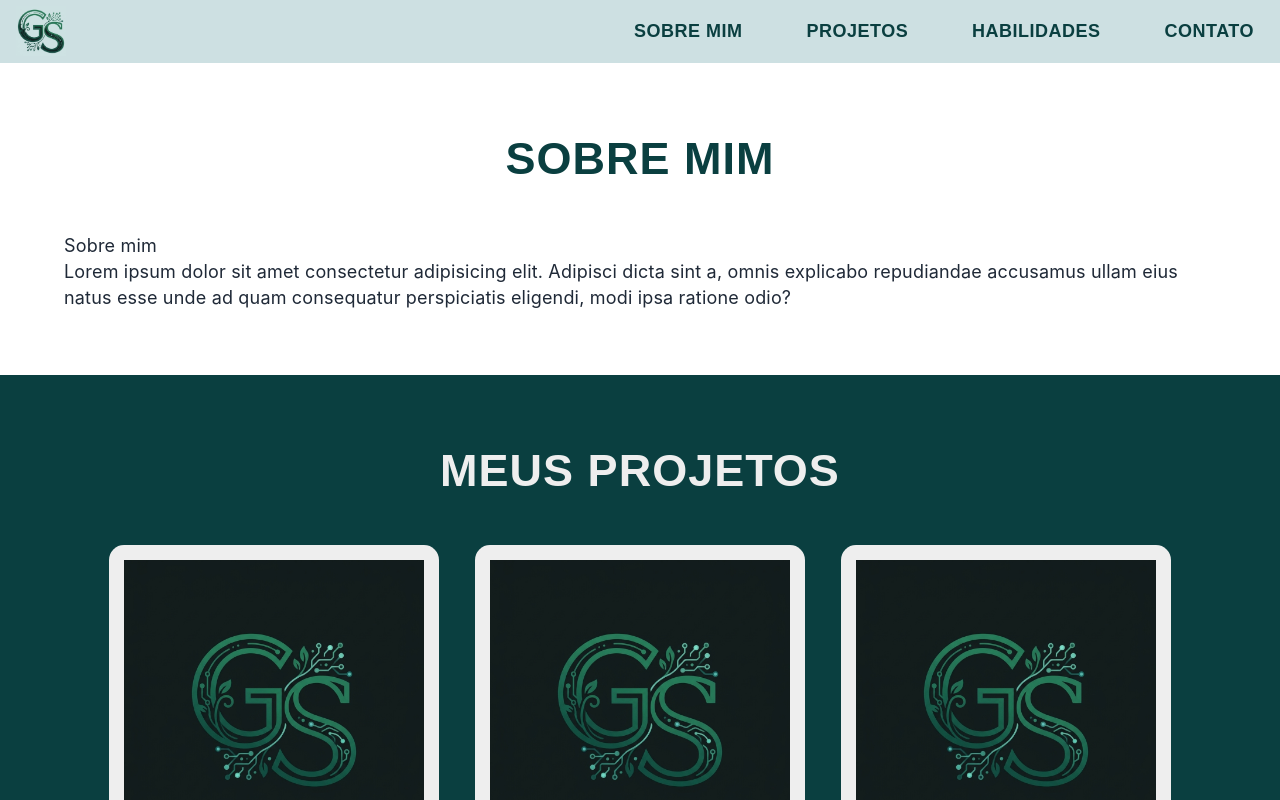
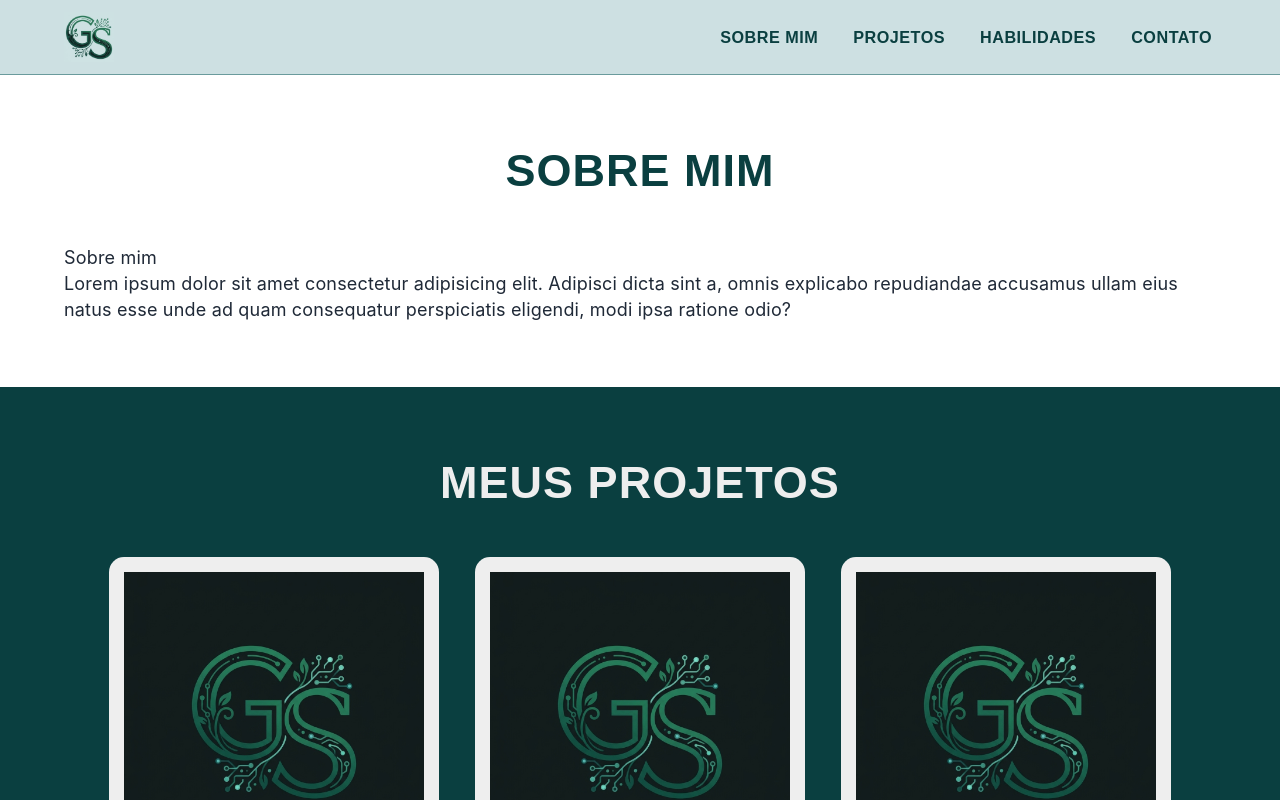
Before and after one commit to gabriellysaless/portifolio, a React (Vite) app: page / in a window 1280 px wide. Shown: the top 800 px of the page. Built offline with nearby package versions, Linux system fonts and the light colour scheme.

Commit message:
style: estilo do Header atualizado

```diff
--- a/src/components/Header/Header.module.css
+++ b/src/components/Header/Header.module.css
@@ -2,8 +2,10 @@
     display: flex;
     justify-content: space-between;
     align-items: center;
-    padding: .5vw 2vh;
+
+    padding: 12px 5%;
     background-color: #CDE0E2;
+    border-bottom: 1px solid #0f5b5c83;
 }
 
 .header__image {
@@ -12,23 +14,25 @@
 
 .header__nav {
     display: flex;
-    justify-content: space-between;
     align-items: center;
-    width: 50vw;
+    gap: 1.5rem;
 }
 
 .header__nav a {
     text-decoration: none;
     color: #0A3F40;
+
     font-family: 'Poppins', sans-serif;
-    font-weight: 700;
+    font-weight: 600;
+    font-size: 0.9rem;
+
     text-transform: uppercase;
     letter-spacing: 0.5px;
-    border-radius: 8px;
-    padding: 10px;
+
+    padding: 8px 4px;
+    transition: color 0.3s ease;
 }
 
 .header__nav a:hover {
-    background-color: #2a9d9036;
-    transition: .3s;
+    color: #2A9D90;
 }
```
